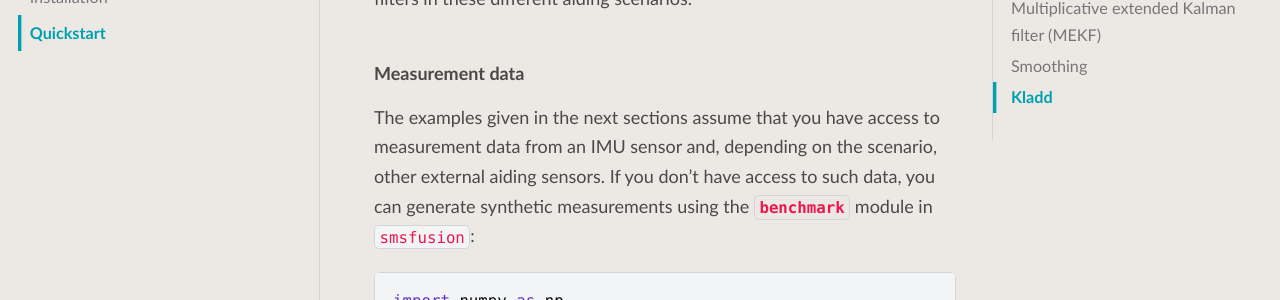
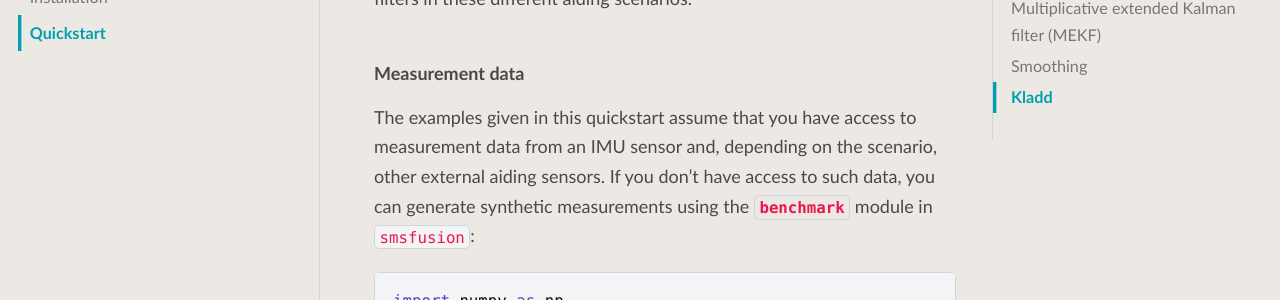
Before and after one commit to 4Subsea/smsfusion-python, a Sphinx documentation site: the page built from docs/user_guide/quickstart.rst, in a window 1280 px wide and 900 px high, scrolled down 1976 px. Shown: the part 154-454 px from the top of the window. Built offline with Sphinx 7.4.7 and the PyData theme 0.15.4, drawn with Linux system fonts in a browser that asks for light colours.

Commit message:
soe changes

```diff
--- a/docs/user_guide/quickstart.rst
+++ b/docs/user_guide/quickstart.rst
@@ -75,7 +75,7 @@ these different aiding scenarios.
 
 Measurement data
 ................
-The examples given in the next sections assume that you have access to measurement
+The examples given in this quickstart assume that you have access to measurement
 data from an IMU sensor and, depending on the scenario, other external aiding sensors.
 If you don't have access to such data, you can generate synthetic measurements using
 the :mod:`~smsfusion.benchmark` module in ``smsfusion``:
```
